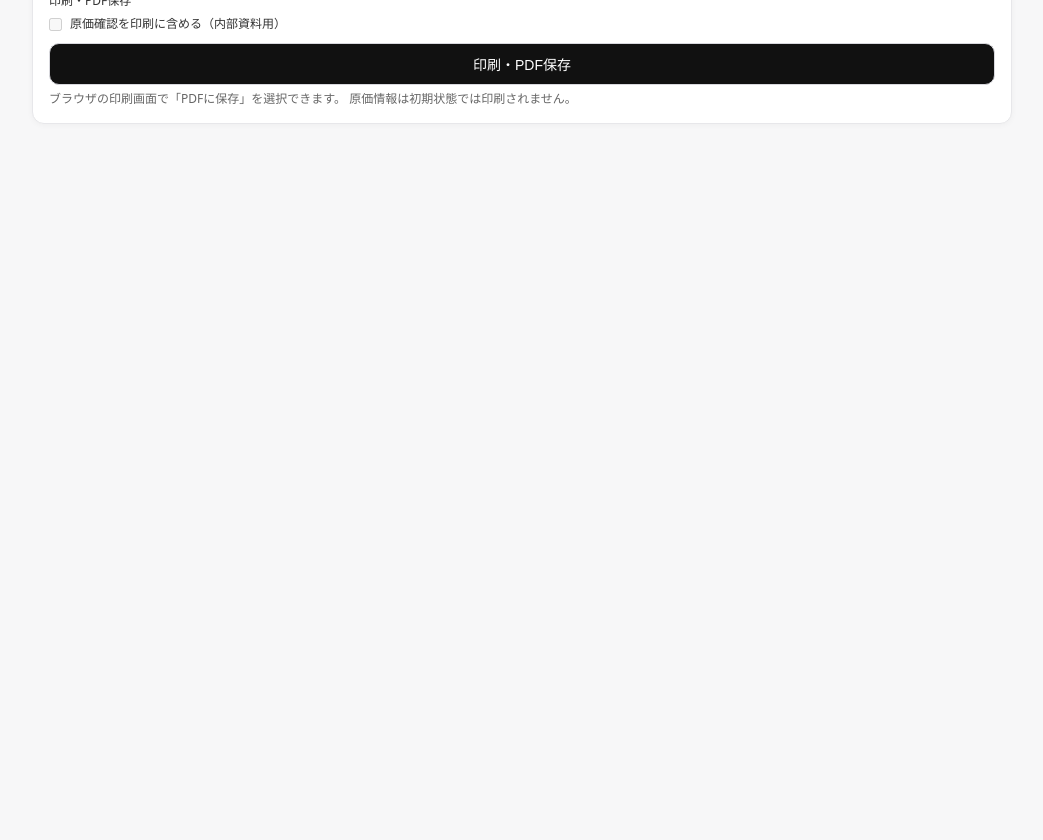
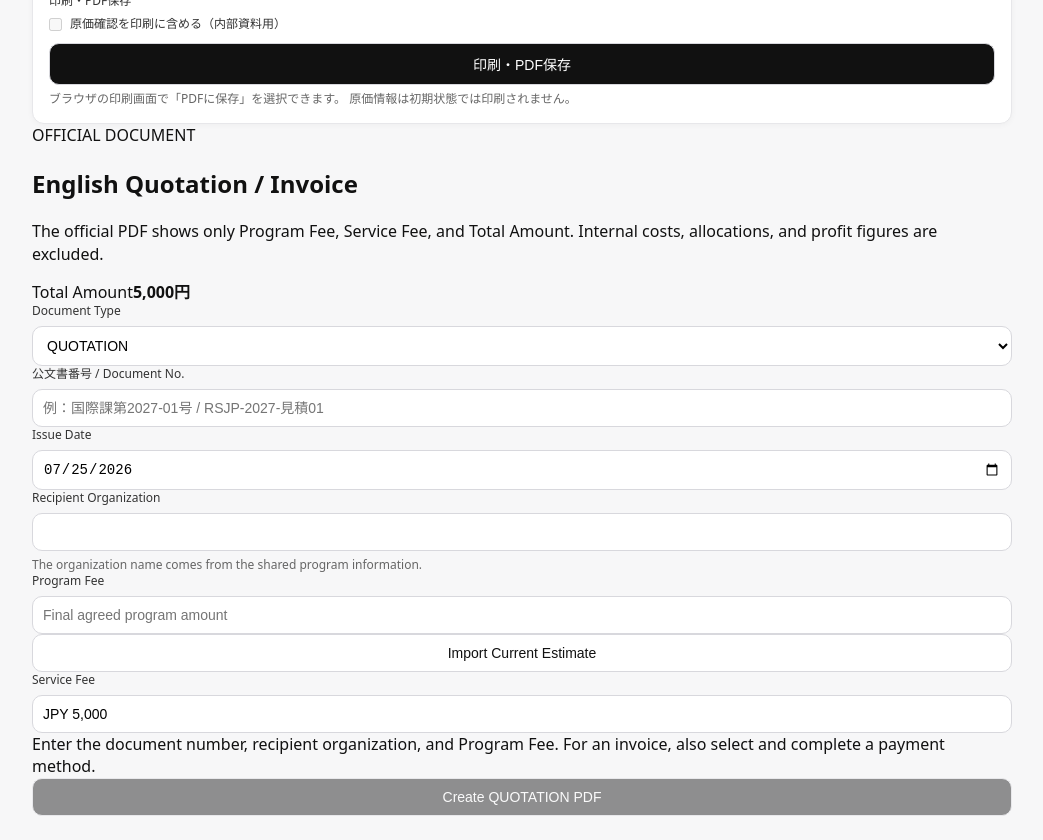
Before and after one commit to Steveston147/mitsumori, a React (Vite) app: page / in a window 1280 px wide. Shown: the part 3020-3860 px from the top of the page, without its empty margins (118-1161 px from the left). Before the commit the page ends 3168 px from the top, so only its background shows below. Built offline with nearby package versions, Linux system fonts and the light colour scheme.

Commit message:
Mount formal document issuer

```diff
--- a/src/main.jsx
+++ b/src/main.jsx
@@ -6,6 +6,7 @@ import JapaneseCourseCosts from "./components/JapaneseCourseCosts.jsx";
 import StudentCollaborationCosts from "./components/StudentCollaborationCosts.jsx";
 import CommonCosts from "./components/CommonCosts.jsx";
 import BuildUpSummary from "./components/BuildUpSummary.jsx";
+import FormalDocument from "./components/FormalDocument.jsx";
 import "./styles.css";
 
 ReactDOM.createRoot(document.getElementById("root")).render(
@@ -16,5 +17,6 @@ ReactDOM.createRoot(document.getElementById("root")).render(
     <StudentCollaborationCosts />
     <CommonCosts />
     <BuildUpSummary />
+    <FormalDocument />
   </React.StrictMode>
 );
```
